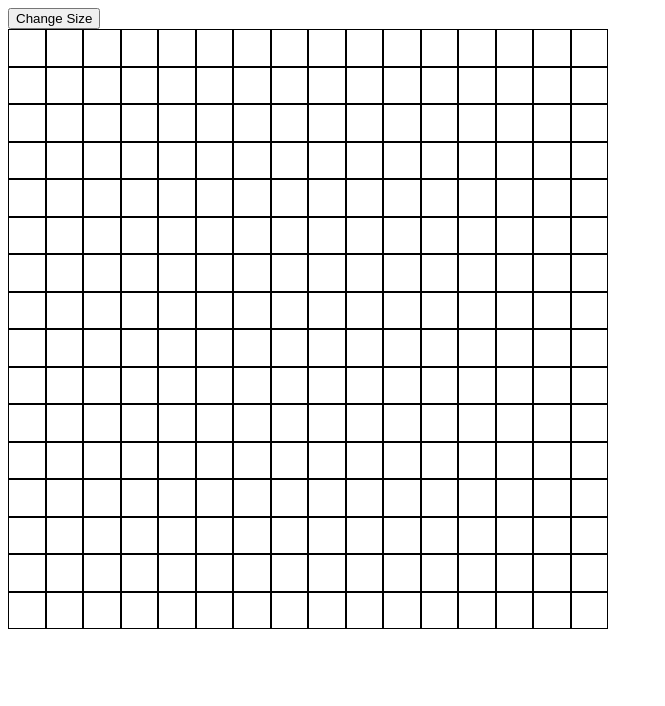
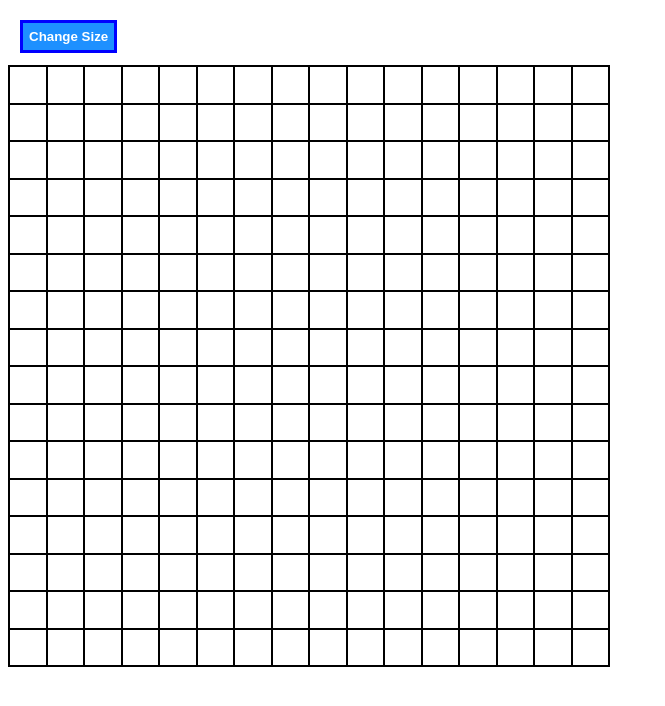
Before and after one commit to grace-see/etch-a-sketch, a plain HTML site: page index.html in a window 1280 px wide. Shown: the whole page, without its empty margins (0-665 px from the left). Drawn offline with Linux system fonts and the light colour scheme.

Commit message:
Edited border around entire grid and button style

```diff
--- a/style.css
+++ b/style.css
@@ -17,4 +17,15 @@ div#container {
     flex: auto;
     width: 600px;
     height: 600px;
+    border: solid black;
+    border-width: 1px;
 }
+
+button {
+    margin: 12px;
+    padding: 6px;
+    background-color: dodgerblue;
+    color: white;
+    font-weight: bold;
+    border: solid blue;
+}
```
